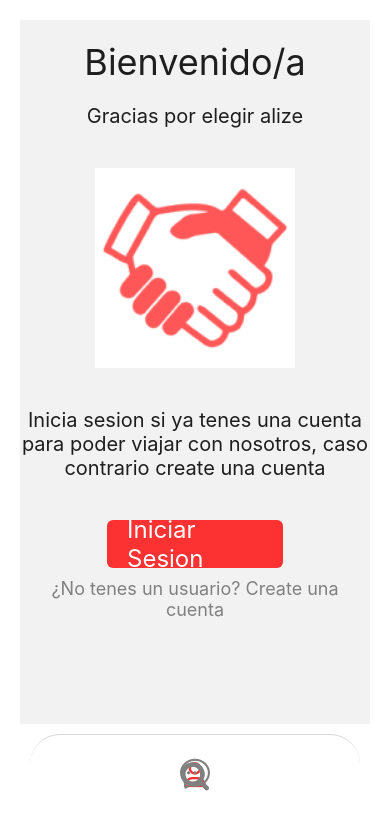
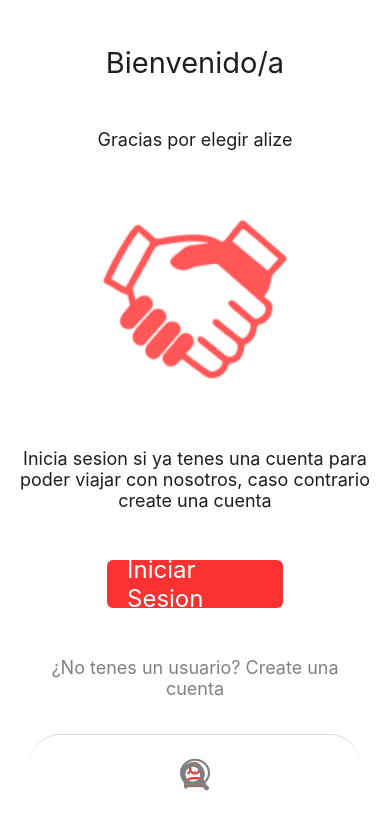
Before and after one commit to Alize-Viajes-y-Turismo/Alize-app, a React Native app: screen /NotAuthHomeScreen in a window 390 px wide. Shown: the top 830 px of the page. Built offline with nearby package versions, Linux system fonts and the light colour scheme.

Commit message:
estilizando inciarSesionScreen

```diff
--- a/env.js
+++ b/env.js
@@ -1 +1 @@
-export const EXPO_PUBLIC_API = "https://7z6zp67w-3001.brs.devtunnels.ms/"
+export const EXPO_PUBLIC_API = "https://hfjhbt27-3001.brs.devtunnels.ms/"
--- a/screens/NotAuthHomeScreen.jsx
+++ b/screens/NotAuthHomeScreen.jsx
@@ -1,38 +1,30 @@
 import React from 'react';
 import { Image, SafeAreaView, ScrollView, Text, View } from 'react-native';
 import BotonPrimario from '../componentes/BotonPrimario';
-import NotAuthHomeScreenStyles from '../styles/NotAuthHomeScreenStyles';
+import styles from '../styles/NotAuthHomeScreenStyles';
 
 
 function NotAuthHomeScreen({ navigation }) {
   return (
-    <ScrollView showsVerticalScrollIndicator={false}>
-      <SafeAreaView >
-        <View style={NotAuthHomeScreenStyles.container}>
-          <Text style={NotAuthHomeScreenStyles.title}>Bienvenido/a</Text>
-          <Text style={NotAuthHomeScreenStyles.subtitle}>Gracias por elegir alize</Text>
-          <View style={NotAuthHomeScreenStyles.imageContainer}>
+    <View style={styles.container}>
+        <Text style={styles.title}>Bienvenido/a</Text>
+        <Text style={styles.subtitle}>Gracias por elegir alize</Text>
         <Image
           source={require('../assets/bienvenido.png')}
-              style={NotAuthHomeScreenStyles.image}
-              resizeMode="cover"
-            />
-            <Text style={NotAuthHomeScreenStyles.subtitle}>
-              Inicia sesion si ya tenes una cuenta para poder viajar con nosotros, caso contrario create una cuenta
-            </Text>
+          style={styles.image}
+          resizeMode="cover"/>
+        <Text style={styles.subtitle}>Inicia sesion si ya tenes una cuenta para poder viajar con nosotros, caso contrario create una cuenta</Text>
         <BotonPrimario
           text='Iniciar Sesion'
           onPress={() => navigation.navigate('IniciarSesionScreen')}
         />
             <Text
               onPress={() => navigation.navigate('RegistroScreen')}
-              style={NotAuthHomeScreenStyles.paragraph}>
+              style={styles.link}>
                 ¿No tenes un usuario? Create una cuenta
             </Text>
+
     </View>
-        </View>
-      </SafeAreaView>
-    </ScrollView>
   )
 }
 
--- a/styles/NotAuthHomeScreenStyles.js
+++ b/styles/NotAuthHomeScreenStyles.js
@@ -3,40 +3,29 @@ import { StyleSheet } from "react-native"
 const NotAuthHomeScreenStyles = StyleSheet.create({
     container: {
         flex: 1,
+        justifyContent: "space-around",
+        alignItems: "center",
+        backgroundColor: "white"
     },
     title: {
         color: '#1E1E1E',
-        fontSize: 36,
-        padding: 20,
+        fontSize: 29,
         textAlign: 'center',
     },
     subtitle: {
         color: '#1E1E1E',
-        fontSize: 20,
+        fontSize: 18,
         textAlign: 'center',
-        marginBottom: 40,
     },
-    paragraph: {
+    link: {
         textAlign: 'center',
         fontSize: 18,
-        marginTop: 10,
         color: 'gray'
-    },
-    imageContainer: {
-        alignItems: 'center', // Añade esta línea para centrar horizontalmente
-        textAlign: 'center',
-        justifyContent: 'center',
     },
     image: {
         width: 200,
         height: 200,
-        marginBottom: 40,
     },
-    scrollView:{
-        backgroundColor:'white',
-        borderWidth: 2,
-        borderColor: 'black'
-    }
 })
 
 export default NotAuthHomeScreenStyles
```
Lines whose indentation alone changed are shown as unchanged.
